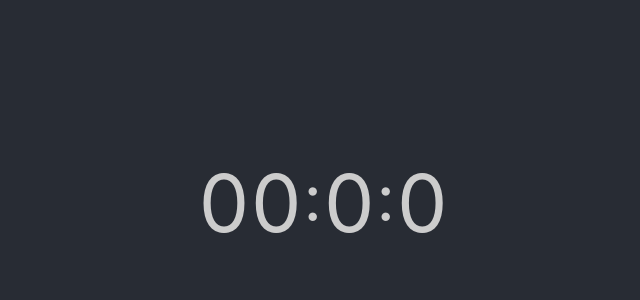
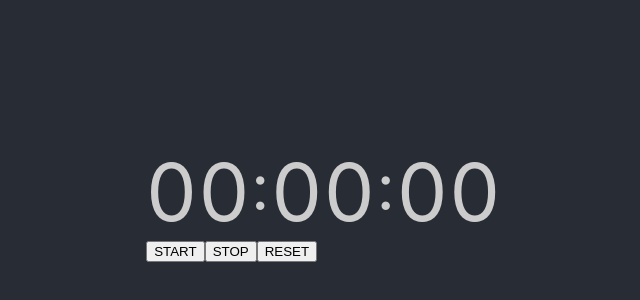
Before and after one commit to rooshanahmed/New-Timer-App, a React (Create React App) app: page / in a window 1280 px wide. Shown: the part 198-498 px from the top of the page, without its empty margins (316-956 px from the left). Built offline with nearby package versions, Linux system fonts and the light colour scheme.

Commit message:
App Updated

```diff
--- a/package.json
+++ b/package.json
@@ -3,6 +3,9 @@
   "version": "0.1.0",
   "private": true,
   "dependencies": {
+    "@material-ui/core": "^4.11.0",
+    "@material-ui/icons": "^4.9.1",
+    "@material-ui/styles": "^4.10.0",
     "@testing-library/jest-dom": "^4.2.4",
     "@testing-library/react": "^9.3.2",
     "@testing-library/user-event": "^7.1.2",
--- a/src/Components/Controls/Controls.tsx
+++ b/src/Components/Controls/Controls.tsx
@@ -1,10 +1,17 @@
 import React from 'react'
 
-const Controls = () => {
+type Prop = {
+    setTimeInSeconds: Function
+}
+
+
+const Controls = (props:Prop) => {
     return (
-        <div>
-
-        </div>
+        <section>
+            <button>START</button>
+            <button>STOP</button>
+            <button>RESET</button>
+        </section>
     )
 }
 
--- a/src/Components/Main/Main.tsx
+++ b/src/Components/Main/Main.tsx
@@ -1,6 +1,7 @@
 import React from 'react'
 import { useState , useEffect } from 'react'
 import calculateTimer from '../../Helper/CalculateTimer'
+import Controls from '../Controls/Controls'
 import './Main.css'
 
 const Main = () => {
@@ -14,13 +15,16 @@ const Main = () => {
     }, [timeInSeconds]);
 
     return (
-        <section className="time-container">
+        <main>
+            <section className="time-container">
             <p className="timer-text">{timerArray[0]}</p>
             <span>:</span>
             <p className="timer-text">{timerArray[1]}</p>
             <span>:</span>
             <p className="timer-text">{timerArray[2]}</p>
-        </section>
+            </section>
+            <Controls setTimeInSeconds={setTimeInSeconds}/>
+        </main>
     )
 }
 
--- a/src/Helper/CalculateTimer.ts
+++ b/src/Helper/CalculateTimer.ts
@@ -1,10 +1,12 @@
-function calculateTimer(timeInSeconds: number): Array<number|string> {
+function calculateTimer(timeInSeconds: number): Array<number | string> {
   let hours: number = Math.floor(timeInSeconds / 3600);
   let minutes: number = Math.floor((timeInSeconds - hours * 3600) / 60);
   let seconds: number = timeInSeconds - hours * 3600 - minutes * 60;
 
-  let hoursFormat = hours < 10 ? `0${hours}`: hours;
+  let hoursFormat = hours < 10 ? `0${hours}` : hours;
+  let minutesFormat = minutes < 10 ? `0${minutes}` : minutes;
+  let secondsFormat = seconds < 10 ? `0${seconds}` : seconds;
 
-  return [hoursFormat, minutes, seconds];
+  return [hoursFormat, minutesFormat, secondsFormat];
 }
 export default calculateTimer;
```
Also changed, not shown: 1 other file (tests, documents, lock files or other folders).
